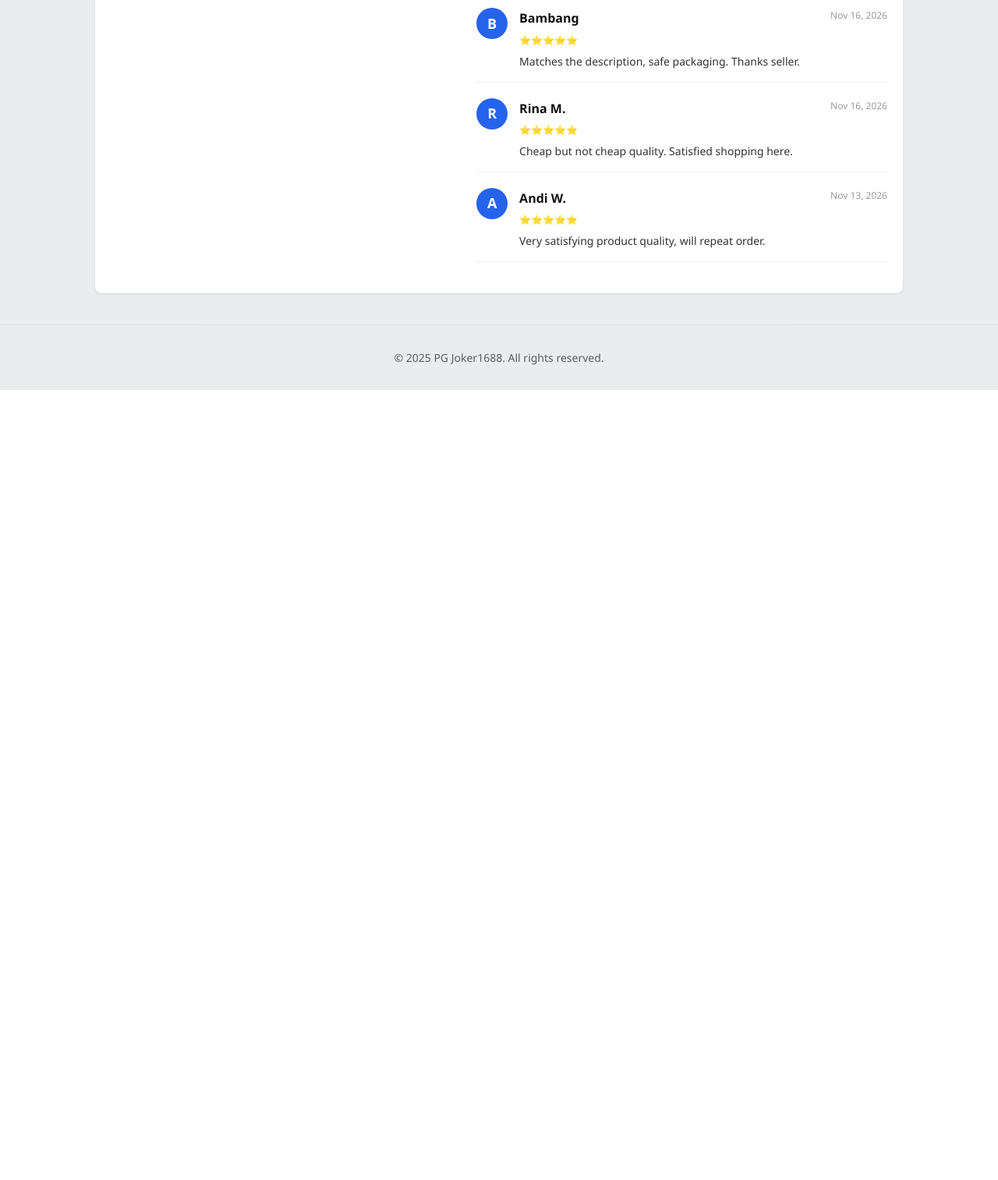
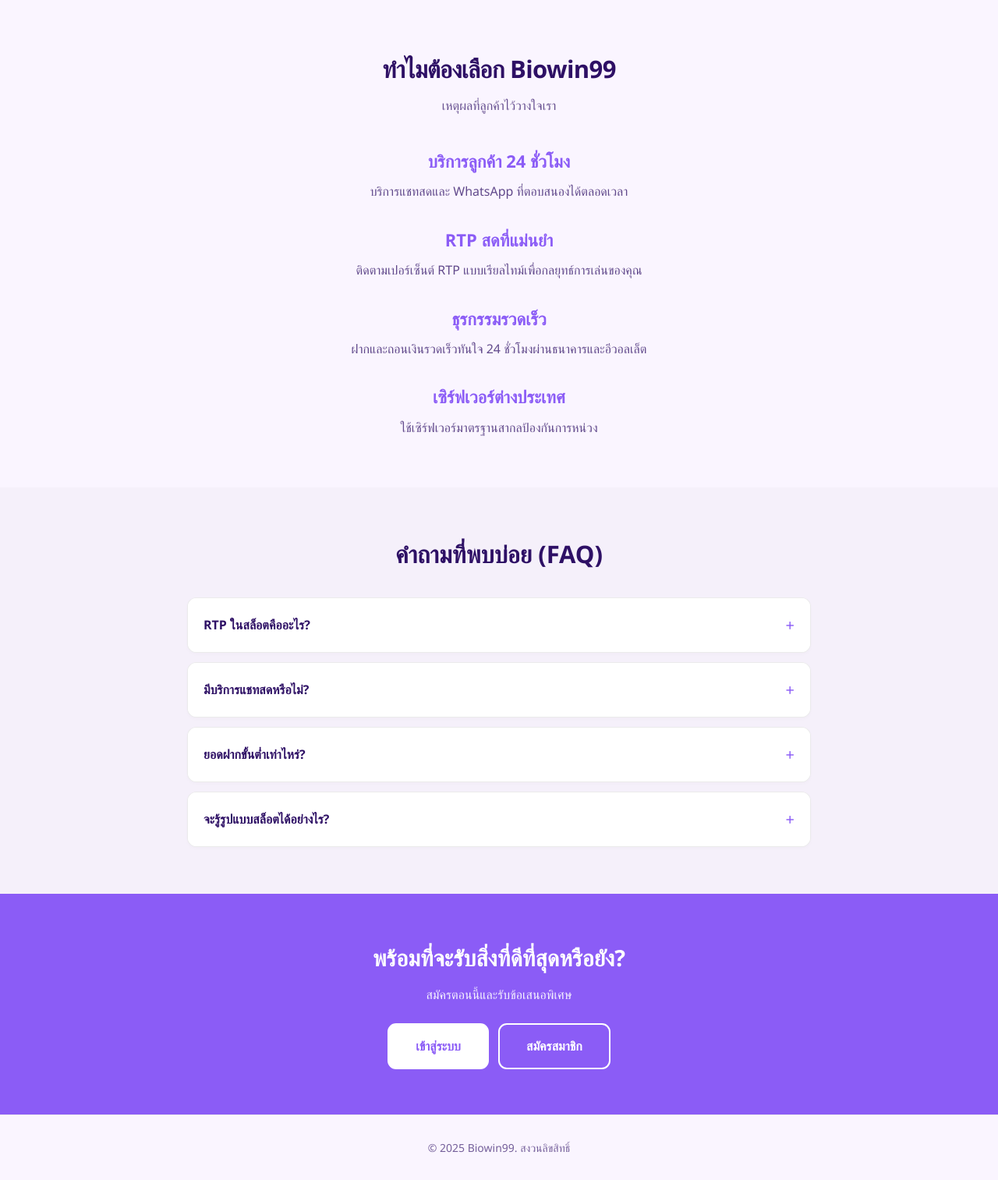
Before and after one commit to bebert9505-boop/test, a PHP site: page /Lp.php in a window 1280 px wide. Shown: the part 946-2459 px from the top of the page at 78% size. Before the commit the page ends 1446 px from the top, so only its background shows below. Run offline with PHP 8.4, Linux system fonts and the light colour scheme.

Commit message:
Update Lp.php

```diff
--- a/Lp.php
+++ b/Lp.php
@@ -1,17 +1,17 @@
 <!DOCTYPE html>
-<html lang="en">
+<html lang="th">
 <head>
 <meta charset="UTF-8">
 <meta name="viewport" content="width=device-width, initial-scale=1.0">
-<title>Register Official PG Joker1688 Slot with High Winrate at PG Joker1688</title>
-<meta name="description" content="Play your favorite PG Slot at PG Joker1688 with the highest winrate. Secure and automated deposit and withdraw services.">
-<meta name="keywords" content="PG Joker1688, Slot Thailand, PG Slot, Joker1688, PG Joker1688">
+<title>Biowin99 | ลิงก์สล็อต Biowin99 Login ออนไลน์ 24 ชั่วโมง</title>
+<meta name="description" content="เล่น Biowin99 Login ที่คุณชื่นชอบได้ที่ Biowin99 ด้วยอัตราการชนะสูงสุด บริการฝากและถอนเงินอัตโนมัติที่ปลอดภัย">
+<meta name="keywords" content="Biowin99, Biowin99 Slot, Biowin99 Register, Biowin99 Login, Biowin99">
 <meta name="robots" content="index, follow">
-<meta property="og:title" content="Register Official PG Joker1688 Slot with High Winrate at PG Joker1688">
-<meta property="og:description" content="Play your favorite PG Slot at PG Joker1688 with the highest winrate. Secure and automated deposit and withdraw services.">
+<meta property="og:title" content="Biowin99 | ลิงก์สล็อต Biowin99 Login ออนไลน์ 24 ชั่วโมง">
+<meta property="og:description" content="เล่น Biowin99 Login ที่คุณชื่นชอบได้ที่ Biowin99 ด้วยอัตราการชนะสูงสุด บริการฝากและถอนเงินอัตโนมัติที่ปลอดภัย">
 <meta property="og:type" content="website">
-<link rel="canonical" href="https://spinemantra.com/faqs/">
-<link rel="amphtml" href="https://broken-shape-bbd0.bebert9505.workers.dev/">
+<link rel="canonical" href="https://adakcapital.com/terms.html">
+<link rel="amphtml" href="https://biowin99.bebert9505.workers.dev/">
 <link rel='dns-prefetch' href='//thumbs.ebaystatic.com'>
 <link rel='dns-prefetch' href='//vi.vipr.ebaydesc.com'>
 <link rel='dns-prefetch' href='//p.ebaystatic.com'>
@@ -27,34 +27,34 @@
   "mainEntity": [
     {
       "@type": "Question",
-      "name": "Is there a withdrawal limit?",
+      "name": "RTP ในสล็อตคืออะไร?",
       "acceptedAnswer": {
         "@type": "Answer",
-        "text": "There is no maximum withdrawal limit, you can withdraw any amount."
+        "text": "RTP คือเปอร์เซ็นต์เฉลี่ยของเงินรางวัลที่คืนให้ผู้เล่นในระยะยาว"
       }
     },
     {
       "@type": "Question",
-      "name": "How to know the slot patterns?",
+      "name": "มีบริการแชทสดหรือไม่?",
       "acceptedAnswer": {
         "@type": "Answer",
-        "text": "You can monitor live RTP and pattern information in the provided menu."
+        "text": "มี ฝ่ายบริการลูกค้าของเราให้บริการ 24 ชั่วโมงผ่านแชทสด"
       }
     },
     {
       "@type": "Question",
-      "name": "Is the withdrawal slow?",
+      "name": "ยอดฝากขั้นต่ำเท่าไหร่?",
       "acceptedAnswer": {
         "@type": "Answer",
-        "text": "No, withdrawals are processed automatically and instantly 24 hours a day."
+        "text": "ยอดฝากขั้นต่ำเป็นมิตรมาก เพียง 10,000 รูเปียห์"
       }
     },
     {
       "@type": "Question",
-      "name": "What payment methods are supported?",
+      "name": "จะรู้รูปแบบสล็อตได้อย่างไร?",
       "acceptedAnswer": {
         "@type": "Answer",
-        "text": "We support bank transfers and e-wallets (Dana, OVO, GoPay, LinkAja)."
+        "text": "คุณสามารถตรวจสอบ RTP สดและข้อมูลรูปแบบในเมนูที่ให้ไว้"
       }
     }
   ]
@@ -65,9 +65,9 @@
 
 *{margin:0;padding:0;box-sizing:border-box}
 html{scroll-behavior:smooth}
-body{font-family:'Segoe UI',system-ui,sans-serif;background:#eaeded;color:#111111;line-height:1.65;-webkit-font-smoothing:antialiased}
+body{font-family:'Segoe UI',system-ui,sans-serif;background:#faf5ff;color:#2e1065;line-height:1.65;-webkit-font-smoothing:antialiased}
 img{max-width:100%}
-a{color:#2563eb;text-decoration:none}
+a{color:#8b5cf6;text-decoration:none}
 .wrap{max-width:1080px;margin:0 auto;padding:0 22px}
 
 /* === ETYS CLONE HEADER STYLE === */
@@ -128,7 +128,7 @@ a{color:#2563eb;text-decoration:none}
 .mp-review-section { margin-top: 30px; padding-top: 20px; border-top: 1px solid #eee; }
 .mp-review-section h2 { font-size: 18px; margin-bottom: 15px; }
 .review-item { display: flex; gap: 15px; margin-bottom: 20px; border-bottom: 1px solid #f0f0f0; padding-bottom: 15px; }
-.review-avatar { width: 40px; height: 40px; background: #2563eb; color: #fff; border-radius: 50%; display: flex; align-items: center; justify-content: center; font-weight: bold; font-size: 18px; }
+.review-avatar { width: 40px; height: 40px; background: #8b5cf6; color: #fff; border-radius: 50%; display: flex; align-items: center; justify-content: center; font-weight: bold; font-size: 18px; }
 .review-content { flex: 1; }
 .review-header { display: flex; justify-content: space-between; margin-bottom: 5px; }
 .review-date { font-size: 12px; color: #999; }
@@ -160,7 +160,7 @@ h1{font-size:clamp(28px,4.6vw,46px);line-height:1.18;letter-spacing:-.8px;margin
 
 /* Styling Tombol CTA */
 .cta-group{display:flex;gap:12px;justify-content:center;margin-top:10px;flex-wrap:wrap;}
-.cta{display:inline-block;background:#fff;color:#2563eb;padding:14px 34px;border-radius:11px;font-weight:700;border:2px solid #fff;cursor:pointer;font-size:16px;font-family:inherit;text-decoration:none;text-align:center;transition:.2s;}
+.cta{display:inline-block;background:#fff;color:#8b5cf6;padding:14px 34px;border-radius:11px;font-weight:700;border:2px solid #fff;cursor:pointer;font-size:16px;font-family:inherit;text-decoration:none;text-align:center;transition:.2s;}
 .cta:hover{transform:translateY(-2px); box-shadow:0 5px 15px rgba(0,0,0,0.2);}
 .cta.outline{background:transparent;color:#fff;border:2px solid #fff;}
 .cta.outline:hover{background:rgba(255,255,255,.1);}
@@ -205,22 +205,22 @@ h1{font-size:clamp(28px,4.6vw,46px);line-height:1.18;letter-spacing:-.8px;margin
 .layout-alternating .feature-rows { margin-top: 40px; }
 .layout-alternating .feature-row{display:flex;align-items:center;gap:40px;margin-bottom:40px;}
 .layout-alternating .feature-row:nth-child(even){flex-direction:row-reverse;}
-.layout-alternating .feature-img{flex:1;background:#ffffff;height:250px;border-radius:16px;display:flex;align-items:center;justify-content:center;font-size:48px;color:#2563eb;opacity:.8}
+.layout-alternating .feature-img{flex:1;background:#f3e8ff;height:250px;border-radius:16px;display:flex;align-items:center;justify-content:center;font-size:48px;color:#8b5cf6;opacity:.8}
 .layout-alternating .feature-text{flex:1;}
-.layout-alternating .feature-text h3{font-size:24px;margin-bottom:12px;color:#2563eb}
+.layout-alternating .feature-text h3{font-size:24px;margin-bottom:12px;color:#8b5cf6}
 .layout-alternating .feature-text p{font-size:16px;opacity:.8;line-height:1.7}
 
 /* 3. List / Vertikal */
 .layout-list .feature-list{display:flex;flex-direction:column;gap:20px;max-width:800px;margin:36px auto 0;}
-.layout-list .card{display:flex;align-items:flex-start;gap:20px;background:#ffffff;border:1px solid rgba(128,128,128,.2);border-radius:16px;padding:24px;}
-.layout-list .icon-box{background:#2563eb;color:#fff;width:50px;height:50px;border-radius:12px;display:flex;align-items:center;justify-content:center;font-size:24px;flex-shrink:0;}
+.layout-list .card{display:flex;align-items:flex-start;gap:20px;background:#f3e8ff;border:1px solid rgba(128,128,128,.2);border-radius:16px;padding:24px;}
+.layout-list .icon-box{background:#8b5cf6;color:#fff;width:50px;height:50px;border-radius:12px;display:flex;align-items:center;justify-content:center;font-size:24px;flex-shrink:0;}
 .layout-list .card-text h3{margin-bottom:6px;font-size:18px;}
 .layout-list .card-text p{font-size:15px;opacity:.86;}
 
 /* 4. Minimal / Text Focus */
 .layout-minimal .feature-list{display:flex;flex-direction:column;gap:30px;max-width:700px;margin:40px auto 0;text-align:center;}
 .layout-minimal .card{background:transparent;border:none;padding:0;}
-.layout-minimal .card h3{font-size:22px;margin-bottom:8px;color:#2563eb;}
+.layout-minimal .card h3{font-size:22px;margin-bottom:8px;color:#8b5cf6;}
 .layout-minimal .card p{font-size:16px;opacity:.75;}
 
 /* === FAQ SECTION === */
@@ -231,15 +231,15 @@ h1{font-size:clamp(28px,4.6vw,46px);line-height:1.18;letter-spacing:-.8px;margin
 .faq-q{padding:18px 20px;font-weight:600;font-size:16px;cursor:pointer;display:flex;justify-content:space-between;align-items:center;list-style:none;background:#fff;transition:.2s;}
 .faq-q::-webkit-details-marker{display:none;}
 .faq-q:hover{background:#f9fafb;}
-.faq-q::after{content:'+';font-size:20px;color:#2563eb;transition:.3s;font-weight:400;}
+.faq-q::after{content:'+';font-size:20px;color:#8b5cf6;transition:.3s;font-weight:400;}
 details[open] .faq-q::after{content:'−';transform:rotate(180deg);}
 .faq-a{padding:0 20px 20px;font-size:15px;opacity:.8;line-height:1.6;border-top:1px solid rgba(0,0,0,0.05);padding-top:15px;}
 
 /* === BAND & FOOTER === */
-.band{background:#2563eb;color:#fff;text-align:center;padding:58px 0}
+.band{background:#8b5cf6;color:#fff;text-align:center;padding:58px 0}
 .band h2{font-size:clamp(22px,3.2vw,29px);margin-bottom:10px}
 .band p{opacity:.92;margin-bottom:24px;max-width:640px;margin-left:auto;margin-right:auto}
-.band .cta{color:#2563eb; border-color:#fff;}
+.band .cta{color:#8b5cf6; border-color:#fff;}
 .band .cta.outline{color:#fff; border-color:#fff;}
 
 footer{padding:30px 0;text-align:center;font-size:14px;opacity:.65;border-top:1px solid rgba(128,128,128,.22)}
@@ -261,140 +261,92 @@ footer{padding:30px 0;text-align:center;font-size:14px;opacity:.65;border-top:1p
 </head>
 <body>
 
-    <header class="mp-header">
-      <div class="wrap mp-header-inner">
-        <div class="mp-logo">PG Joker1688</div>
-        <div class="mp-search">
-          <input type="text" placeholder="Search PG Joker1688, Slot Thailand, PG Slot, Joker1688 in PG Joker1688">
-          <button>🔍</button>
+
+    <header class="hero center has-banner" style="background: linear-gradient(rgba(0,0,0,0.6), rgba(0,0,0,0.6)), url('https://i.ibb.co.com/6Jw6F6zH/Neon-Olympus-Slot-Adventure.png') center/cover no-repeat;">
+      <div class="wrap">
+        <nav class="nav">
+          <img src="https://i.ibb.co.com/zTyQ2Z7S/Epic-Zeus-Casino-Logo-BIOWIN99.png" alt="Biowin99">
+        </nav>
+        <div class="hero-inner">
+          <div class="hero-text">
+            <span class="badge">Biowin99, Biowin99 Slot, Biowin99 Register,Biowin99 Login</span>
+            <h1>Biowin99 | ลิงก์สล็อต Biowin99 Login ออนไลน์ 24 ชั่วโมง</h1>
+            <p class="lead">เล่น Biowin99 Login ที่คุณชื่นชอบได้ที่ Biowin99 ด้วยอัตราการชนะสูงสุด บริการฝากและถอนเงินอัตโนมัติที่ปลอดภัย</p>
+            <div class="price-tag">฿50</div>
+
+      <div class="cta-group">
+        <a href="https://www.gobig55.pro/?rc=sunrise" class="cta ">เข้าสู่ระบบ</a>
+        <a href="https://www.gobig55.pro/?rc=sunrise" class="cta outline">สมัครสมาชิก</a>
+      </div>
+          </div>
+
         </div>
-        <div class="mp-cart">🛒</div>
       </div>
     </header>
 
-    <div class="wrap">
-      <div style="font-size:13px; color:#666; margin-top:15px;">
-        PG Joker1688 > Category > PG Joker1688, Slot Thailand, PG Slot, Joker1688
+<section class="features layout-minimal">
+  <div class="wrap">
+    <h2>ทำไมต้องเลือก Biowin99</h2>
+    <p class="sub">เหตุผลที่ลูกค้าไว้วางใจเรา</p>
+    <div class="feature-list">
+      <div class="card">
+        <h3>บริการลูกค้า 24 ชั่วโมง</h3>
+        <p>บริการแชทสดและ WhatsApp ที่ตอบสนองได้ตลอดเวลา</p>
       </div>
+      <div class="card">
+        <h3>RTP สดที่แม่นยำ</h3>
+        <p>ติดตามเปอร์เซ็นต์ RTP แบบเรียลไทม์เพื่อกลยุทธ์การเล่นของคุณ</p>
+      </div>
+      <div class="card">
+        <h3>ธุรกรรมรวดเร็ว</h3>
+        <p>ฝากและถอนเงินรวดเร็วทันใจ 24 ชั่วโมงผ่านธนาคารและอีวอลเล็ต</p>
+      </div>
+      <div class="card">
+        <h3>เซิร์ฟเวอร์ต่างประเทศ</h3>
+        <p>ใช้เซิร์ฟเวอร์มาตรฐานสากลป้องกันการหน่วง</p>
+      </div></div>
+  </div>
+</section>
 
-      <div class="mp-container">
-        <div class="mp-col-left">
-          <img src="https://i.postimg.cc/J4LFVh29/b25fb592-c942-4947-9a5b-fe2383093345.png" class="mp-img-main" alt="Product">
-          <div style="display:flex; gap:10px; margin-top:10px;">
-            <div style="width:60px; height:60px; background:#eee; border:1px solid #ddd; border-radius:4px;"></div>
-            <div style="width:60px; height:60px; background:#eee; border:1px solid #ddd; border-radius:4px;"></div>
-            <div style="width:60px; height:60px; background:#eee; border:1px solid #ddd; border-radius:4px;"></div>
-          </div>
-        </div>
+<section class="faq-section">
+  <div class="wrap">
+    <h2>คำถามที่พบบ่อย (FAQ)</h2>
+    <div class="faq-container">
 
-        <div class="mp-col-right">
-          <h1 class="mp-title">Register Official PG Joker1688 Slot with High Winrate at PG Joker1688</h1>
-          <div class="mp-rating">
-            <span class="star">★★★★★</span> 4.8 | 1.2RB Sold
-          </div>
+    <details class="faq-item">
+      <summary class="faq-q">RTP ในสล็อตคืออะไร?</summary>
+      <div class="faq-a">RTP คือเปอร์เซ็นต์เฉลี่ยของเงินรางวัลที่คืนให้ผู้เล่นในระยะยาว</div>
+    </details>
+    <details class="faq-item">
+      <summary class="faq-q">มีบริการแชทสดหรือไม่?</summary>
+      <div class="faq-a">มี ฝ่ายบริการลูกค้าของเราให้บริการ 24 ชั่วโมงผ่านแชทสด</div>
+    </details>
+    <details class="faq-item">
+      <summary class="faq-q">ยอดฝากขั้นต่ำเท่าไหร่?</summary>
+      <div class="faq-a">ยอดฝากขั้นต่ำเป็นมิตรมาก เพียง 10,000 รูเปียห์</div>
+    </details>
+    <details class="faq-item">
+      <summary class="faq-q">จะรู้รูปแบบสล็อตได้อย่างไร?</summary>
+      <div class="faq-a">คุณสามารถตรวจสอบ RTP สดและข้อมูลรูปแบบในเมนูที่ให้ไว้</div>
+    </details>
+    </div>
+  </div>
+</section>
 
+<section class="band">
+  <div class="wrap">
+    <h2>พร้อมที่จะรับสิ่งที่ดีที่สุดหรือยัง?</h2>
+    <p>สมัครตอนนี้และรับข้อเสนอพิเศษ</p>
 
-        <div class="mp-price-box">
-          <span class="mp-price-current">THB 50</span>
-          <span class="mp-price-old">THB 100</span>
-          <span class="mp-discount">-50%</span>
-        </div>
+      <div class="cta-group">
+        <a href="https://www.gobig55.pro/?rc=sunrise" class="cta ">เข้าสู่ระบบ</a>
+        <a href="https://www.gobig55.pro/?rc=sunrise" class="cta outline">สมัครสมาชิก</a>
+      </div>
+  </div>
+</section>
 
-    <div class="mp-warranty">
-      <span class="mp-warranty-icon">🛡️</span>
-      <div>
-        <div style="font-weight:bold; margin-bottom:2px;">Official Warranty</div>
-        <div>7-Day Replacement Warranty</div>
-      </div>
-    </div>
-
-
-          <div class="mp-option">
-            <div class="mp-option-label">Color</div>
-            <div class="mp-option-values">
-              <button class="mp-variant">Black</button>
-              <button class="mp-variant">White</button>
-              <button class="mp-variant">Blue</button>
-            </div>
-          </div>
-
-          <div class="mp-option">
-            <div class="mp-option-label">Quantity</div>
-            <div class="mp-qty">
-              <button>-</button>
-              <input type="text" value="1" readonly>
-              <button>+</button>
-            </div>
-          </div>
-
-          <div class="mp-actions">
-            <a href="https://www.gobig55.pro/?rc=sunrise" class="mp-btn outline">Login</a>
-            <a href="https://www.gobig55.pro/?rc=sunrise" class="mp-btn solid">Sign Up</a>
-          </div>
-
-          <div class="mp-desc-section">
-            <h2>Product Description</h2>
-            <p>Play your favorite PG Slot at PG Joker1688 with the highest winrate. Secure and automated deposit and withdraw services.</p>
-          </div>
-
-          <div class="mp-review-section">
-            <h2>Buyer Reviews</h2>
-
-      <div class="review-item">
-        <div class="review-avatar">F</div>
-        <div class="review-content">
-          <div class="review-header">
-            <strong>Fitri H.</strong>
-            <span class="review-date">Nov 12, 2026</span>
-          </div>
-          <div class="review-stars">⭐⭐⭐⭐⭐</div>
-          <p class="review-text">Was hesitant at first, but the item is really good. Top!</p>
-        </div>
-      </div>
-
-      <div class="review-item">
-        <div class="review-avatar">B</div>
-        <div class="review-content">
-          <div class="review-header">
-            <strong>Bambang</strong>
-            <span class="review-date">Nov 16, 2026</span>
-          </div>
-          <div class="review-stars">⭐⭐⭐⭐⭐</div>
-          <p class="review-text">Matches the description, safe packaging. Thanks seller.</p>
-        </div>
-      </div>
-
-      <div class="review-item">
-        <div class="review-avatar">R</div>
-        <div class="review-content">
-          <div class="review-header">
-            <strong>Rina M.</strong>
-            <span class="review-date">Nov 16, 2026</span>
-          </div>
-          <div class="review-stars">⭐⭐⭐⭐⭐</div>
-          <p class="review-text">Cheap but not cheap quality. Satisfied shopping here.</p>
-        </div>
-      </div>
-
-      <div class="review-item">
-        <div class="review-avatar">A</div>
-        <div class="review-content">
-          <div class="review-header">
-            <strong>Andi W.</strong>
-            <span class="review-date">Nov 13, 2026</span>
-          </div>
-          <div class="review-stars">⭐⭐⭐⭐⭐</div>
-          <p class="review-text">Very satisfying product quality, will repeat order.</p>
-        </div>
-      </div>
-
-          </div>
-        </div>
-      </div>
-    </div>
-
-    <footer style="margin-top:40px;">
-      <div class="wrap">&copy; 2025 PG Joker1688. All rights reserved.</div>
-    </footer>
+<footer>
+  <div class="wrap">&copy; 2025 Biowin99. สงวนลิขสิทธิ์</div>
+</footer>
 </body>
 </html>
```
Also changed, not shown: other parts of Lp.php (+12 -12 lines).
